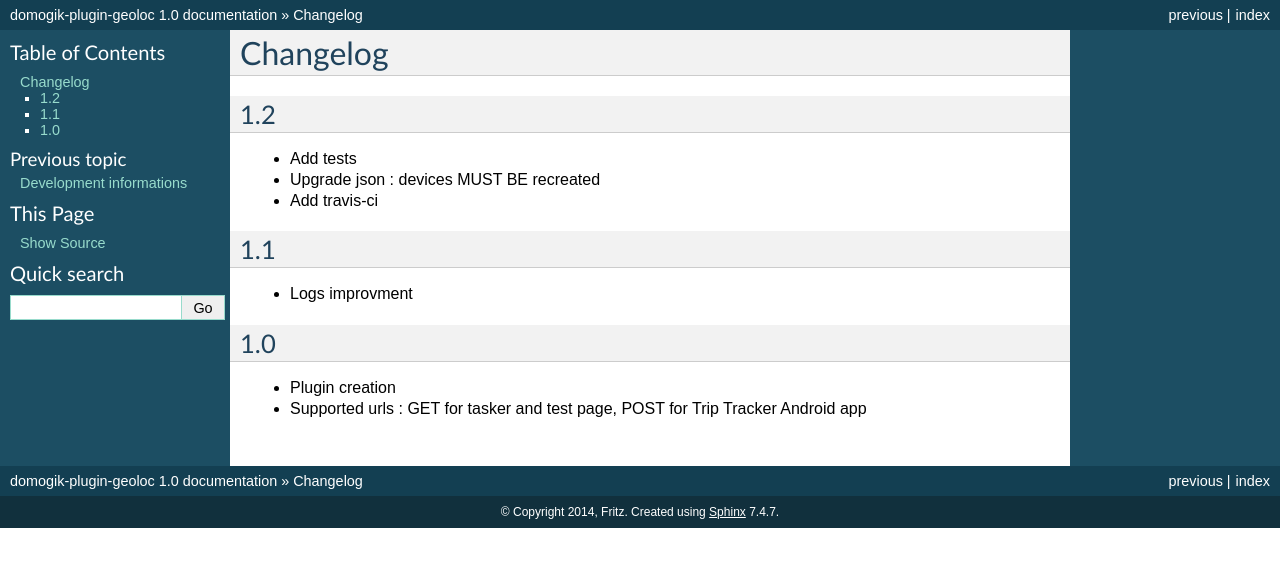
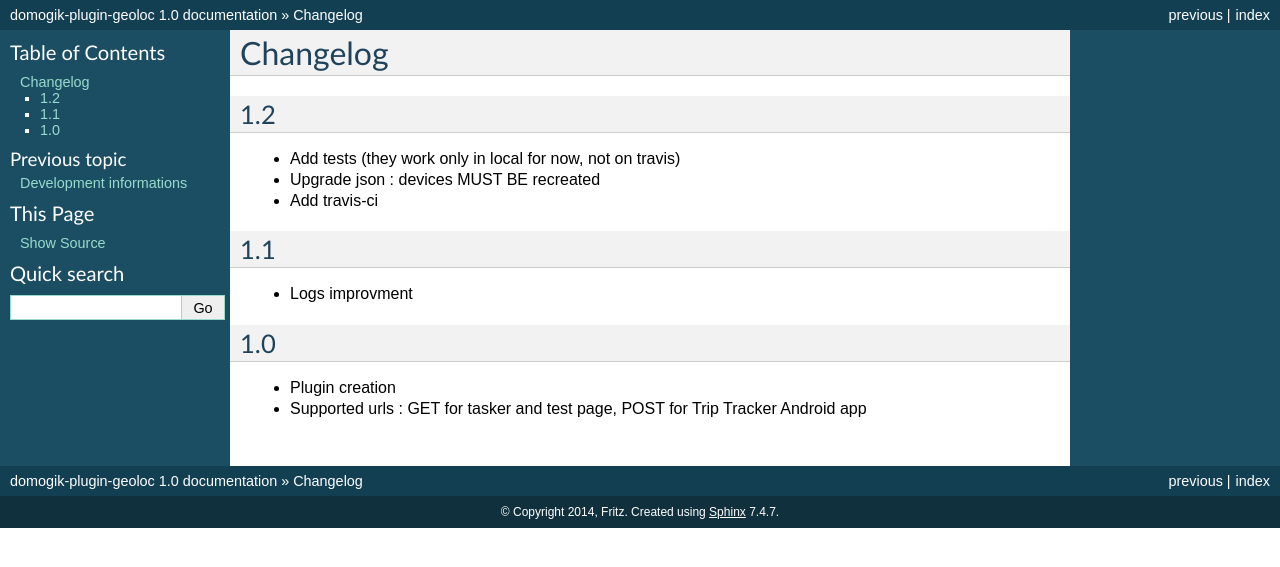
Before and after one commit to fritz-smh/domogik-plugin-geoloc, a Sphinx documentation site: the page built from docs/changelog.txt, in a window 1280 px wide. Shown: the top 567 px of the page. Built offline with Sphinx 7.4.7, drawn with Linux system fonts in a browser that asks for light colours.

Commit message:
changelog

```diff
--- a/docs/changelog.txt
+++ b/docs/changelog.txt
@@ -5,7 +5,7 @@ Changelog
 1.2
 ===
 
-* Add tests
+* Add tests (they work only in local for now, not on travis)
 * Upgrade json : devices MUST BE recreated
 * Add travis-ci
 
```
